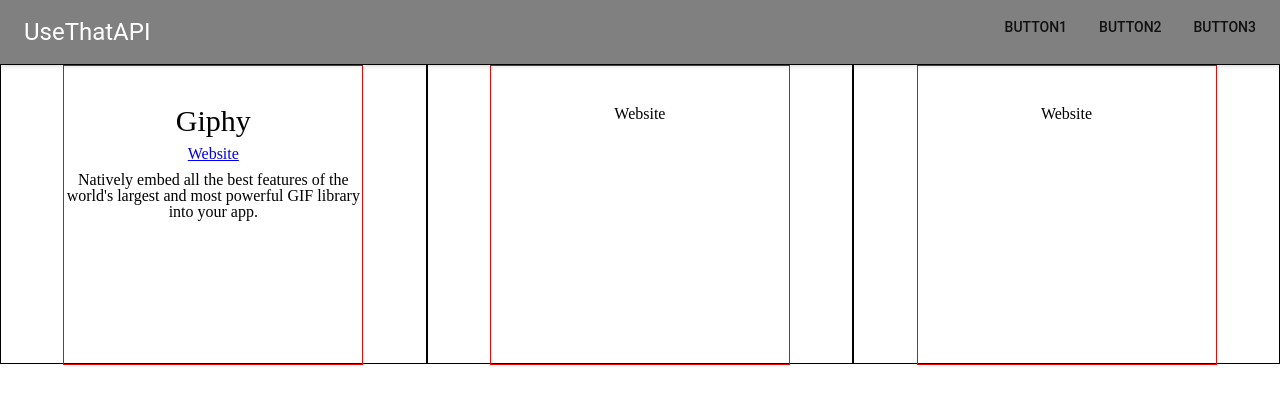
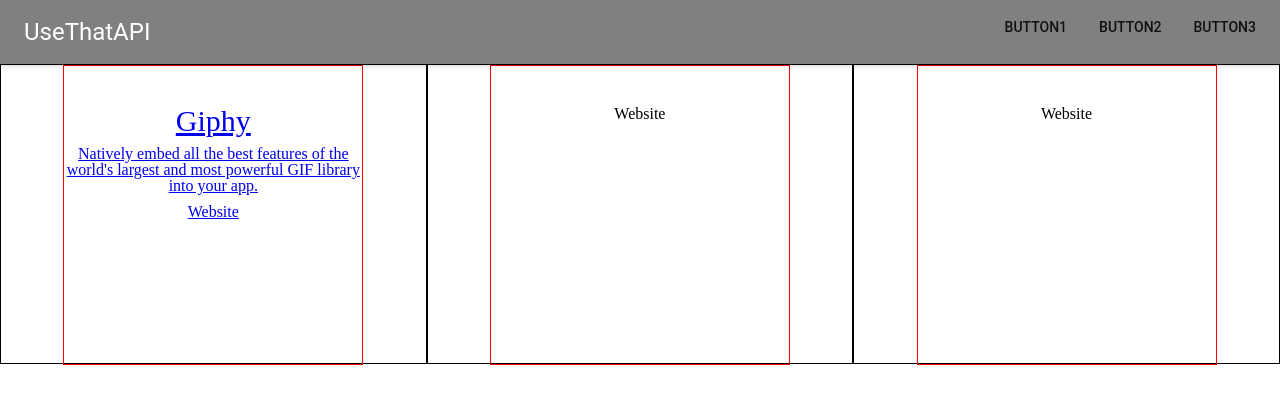
Before and after one commit to mmarovich/usethatapi, a React (Create React App) app: page / in a window 1280 px wide. Shown: the top 404 px of the page. Built offline with nearby package versions, Linux system fonts and the light colour scheme.

Commit message:
attempting to set up redux

```diff
--- a/package.json
+++ b/package.json
@@ -5,7 +5,9 @@
   "dependencies": {
     "material-ui": "^0.20.0",
     "react": "^16.2.0",
-    "react-dom": "^16.2.0"
+    "react-dom": "^16.2.0",
+    "react-router-dom": "^4.2.2",
+    "redux": "^3.7.2"
   },
   "devDependencies": {
     "react-scripts": "1.1.0"
--- a/src/App.js
+++ b/src/App.js
@@ -2,14 +2,19 @@
 import './App.css';
 
 import Header from './components/header/Header';
-import ApiList from './components/content/ApiList';
+import Routes from './components/router/Routes';
+
+import store from './store/store';
+import * as actions from './actions';
+
+console.log(store.getState());
 
 class App extends Component {
   render() {
     return (
       <div className="App">
         <Header />
-        <ApiList />
+        <Routes />
       </div>
     );
   }
--- /dev/null
+++ b/src/actions/index.js
@@ -0,0 +1,7 @@
+
+
+export const TEST = "TEST";
+export const test = test => {
+    type: TEST,
+    test
+}
--- a/src/components/content/Api.js
+++ b/src/components/content/Api.js
@@ -1,16 +1,10 @@
 import React, { Component } from 'react';
-
-import './Api.css';
 
 class Api extends Component {
     render() {
-        return(
+        return (
             <div className="api-container">
-                <div className="api">
-                    <h1 style={{margin: '10px auto'}}>{this.props.data.name}</h1>
-                    <a href={this.props.data.website}>Website</a>
-                    <p style={{margin: '10px auto'}}>{this.props.data.description}</p>
-                </div>
+                <p>Hello</p>
             </div>
         )
     }
--- a/src/components/content/Api.css
+++ b/src/components/content/ApiCard.css
@@ -1,4 +1,4 @@
-.api-container {
+.apiCard-container {
     width: 33.33%;
     height: 300px;
     border: 1px solid black;
--- /dev/null
+++ b/src/components/content/ApiCard.js
@@ -0,0 +1,23 @@
+import React, { Component } from 'react';
+
+import { Link } from 'react-router-dom';
+
+import './ApiCard.css';
+
+class ApiCard extends Component {
+    render() {
+        return(
+            <div className="apiCard-container">
+                <div className="api">
+                    <Link to="/api">
+                        <h1 style={{margin: '10px auto'}}>{this.props.data.name}</h1>
+                        <p style={{margin: '10px auto'}}>{this.props.data.description}</p>
+                    </Link>
+                    <a href={this.props.data.website}>Website</a>
+                </div>
+            </div>
+        )
+    }
+}
+
+export default ApiCard;
--- a/src/components/content/ApiList.js
+++ b/src/components/content/ApiList.js
@@ -1,12 +1,12 @@
 import React, { Component } from 'react';
 
 import apiData from '../apis/ApiData';
-import Api from './Api';
+import ApiCard from './ApiCard';
 
 class ApiList extends Component {
     render() {
         const apiList = apiData.map((item, index) => {
-            return <Api data={item} key={index} />
+            return <ApiCard data={item} key={index} />
         })
         return(
             <div className="apiList-container">
--- /dev/null
+++ b/src/components/router/Routes.js
@@ -0,0 +1,20 @@
+import React, { Component } from 'react';
+import { BrowserRouter as Router, Route, Switch } from 'react-router-dom';
+
+import ApiList from '../content/ApiList';
+import Api from '../content/Api';
+
+class Routes extends Component {
+    render() {
+        return(
+            <Router>
+                <Switch>
+                    <Route path="/" exact component={ApiList} />
+                    <Route path="/api" exact component={Api} />
+                </Switch>
+            </Router>
+        )
+    }
+}
+
+export default Routes;
--- /dev/null
+++ b/src/reducers/index.js
@@ -0,0 +1,17 @@
+import * as actions from '../actions';
+
+const initialState = {
+    test: 0
+}
+
+export const testReducer = (state = initialState, action) => {
+    switch (action.type) {
+        case actions.TEST:
+            return {
+                ...state,
+                test: "hello"
+            }
+            default:
+                 return state;
+    }
+}
--- /dev/null
+++ b/src/store/store.js
@@ -0,0 +1,7 @@
+import { createStore } from 'redux'
+
+import { testReducer } from '../reducers/index';
+
+let store = createStore(testReducer);
+
+export default store;
```
Also changed, not shown: 1 other file (tests, documents, lock files or other folders).
